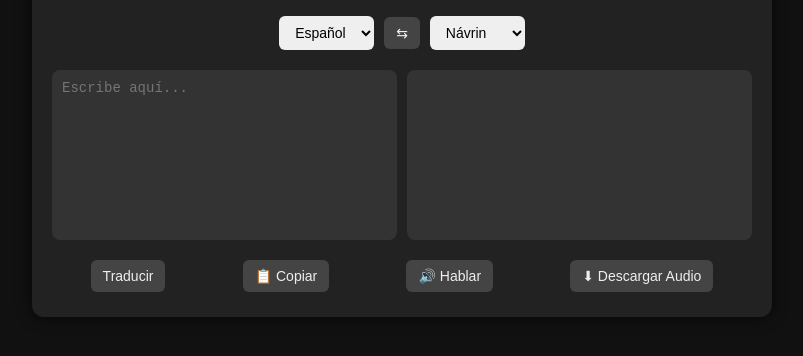
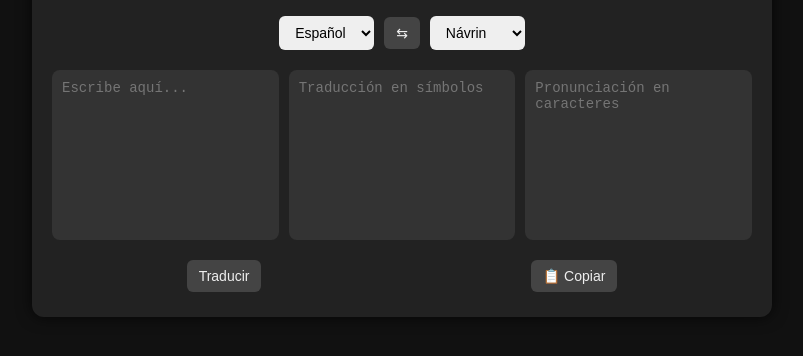
Before and after one commit to JMDev2024/Traductor-Navrin-Xytrix-Espanol, a plain HTML site: page index.html in a window 1280 px wide. Shown: the part 286-642 px from the top of the page, without its empty margins (238-1041 px from the left). Drawn offline with Linux system fonts and the light colour scheme.

Commit message:
Update index.html

```diff
--- a/index.html
+++ b/index.html
@@ -29,18 +29,17 @@
     <!-- Área de texto -->
     <div class="areas">
       <textarea id="inputText" placeholder="Escribe aquí..."></textarea>
-      <textarea id="outputText" readonly></textarea>
+      <textarea id="outputSymbols" placeholder="Traducción en símbolos"></textarea>
+<textarea id="outputPhonetic" placeholder="Pronunciación en caracteres"></textarea>
+
     </div>
 
     <!-- Botones -->
     <div class="buttons">
       <button id="translateBtn">Traducir</button>
       <button id="copyBtn">📋 Copiar</button>
-      <button id="speakBtn">🔊 Hablar</button>
-      <button id="downloadBtn">⬇ Descargar Audio</button>
     </div>
   </div>
 
-  <script src="script.js"></script>
 </body>
 </html>
```
